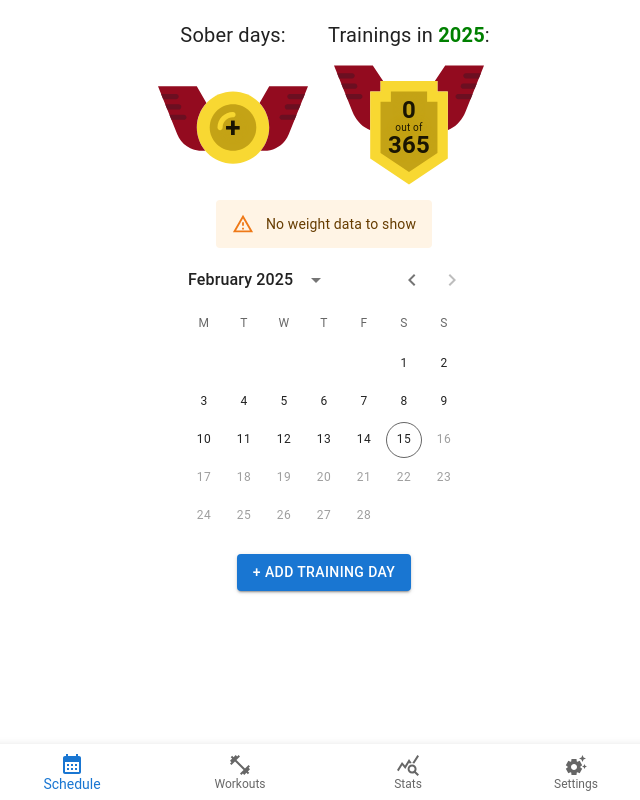
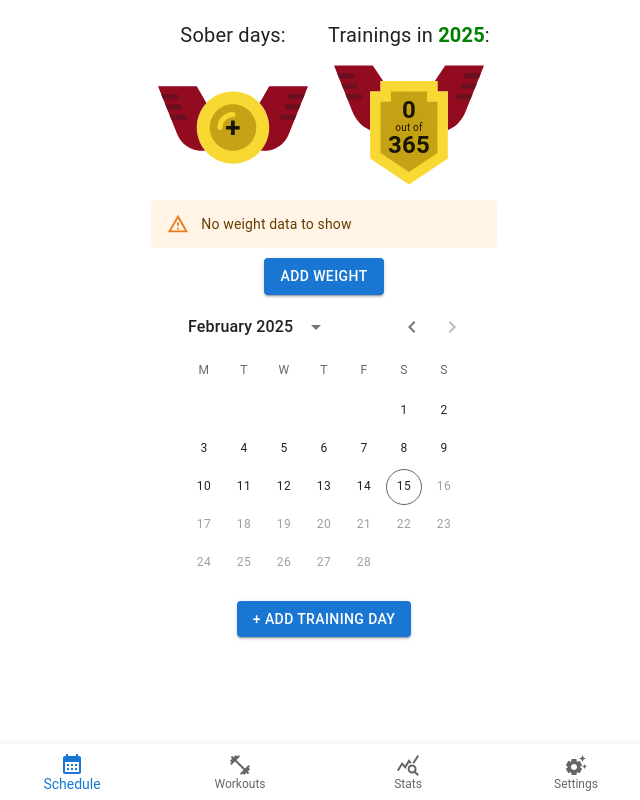
Before and after one commit to yauvink/gym-notes, a React (Create React App) app: page / in a window 1280 px wide. Shown: the whole page, without its empty margins (316-956 px from the left). Built offline with nearby package versions, Linux system fonts and the light colour scheme.

Commit message:
Fix weight

```diff
--- a/src/components/Settings.tsx
+++ b/src/components/Settings.tsx
@@ -94,7 +94,7 @@ function Settings() {
         }}
       >
         <Box> {localStorageUsage} </Box>
-        {0.028}
+        {0.029}
       </Box>
       <Typography
         sx={{
--- a/src/components/WeightChart.tsx
+++ b/src/components/WeightChart.tsx
@@ -196,7 +196,15 @@ function WeightChart() {
         ref={canvasRef}
       /> */}
 
-      {userWeightData.length === 0 ? (
+      <Box
+        sx={{
+          display: 'flex',
+          justifyContent: 'center',
+          gap: '10px',
+          flexWrap: 'wrap',
+        }}
+      >
+        {userWeightData.length === 0 && (
           <Alert
             sx={{
               width: '100%',
@@ -205,15 +213,7 @@ function WeightChart() {
           >
             No weight data to show
           </Alert>
-      ) : (
-        <Box
-          sx={{
-            display: 'flex',
-            justifyContent: 'center',
-            gap: '10px',
-            flexWrap: 'wrap',
-          }}
-        >
+        )}
         {userWeightData.map((el, i) => (
           <Paper
             elevation={3}
@@ -239,7 +239,6 @@ function WeightChart() {
           Add weight
         </Button>
       </Box>
-      )}
 
       <Dialog open={isDialogOpen}>
         <Box
```
Lines whose indentation alone changed are shown as unchanged.
